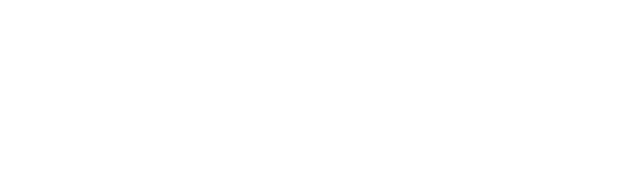
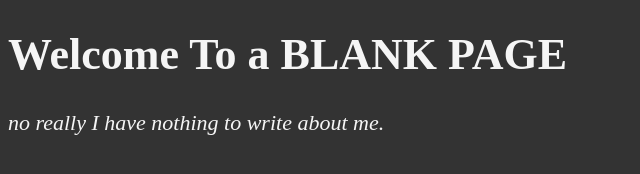
Before and after one commit to Mudit-2805/HTML-Basics, a plain HTML site: page about.html in a window 1280 px wide. Shown: the whole page, without its empty margins (0-640 px from the left). Drawn offline with Linux system fonts and the light colour scheme.

Commit message:
Update about.html

```diff
--- a/about.html
+++ b/about.html
@@ -1,5 +1,16 @@
 <!DOCTYPE html>
 
 <html lang = "en">
-
+    <head>
+        <title>About</title>
+        <meta charset="UTF-8">
+        <meta name="author" content="Mudit Pandey">
+        <meta name="description" content="I dont have much to write about myself..">
+        <link rel = "icon" href="icon.png" type="image/x-icon">
+        <link rel = "stylesheet" href="main.css" type="text/css">
+    </head>
+    <body>
+        <h1>Welcome To a BLANK PAGE</h1>
+        <p><em>no really I have nothing to write about me.</em></p>
+    </body>
 </html>
```
